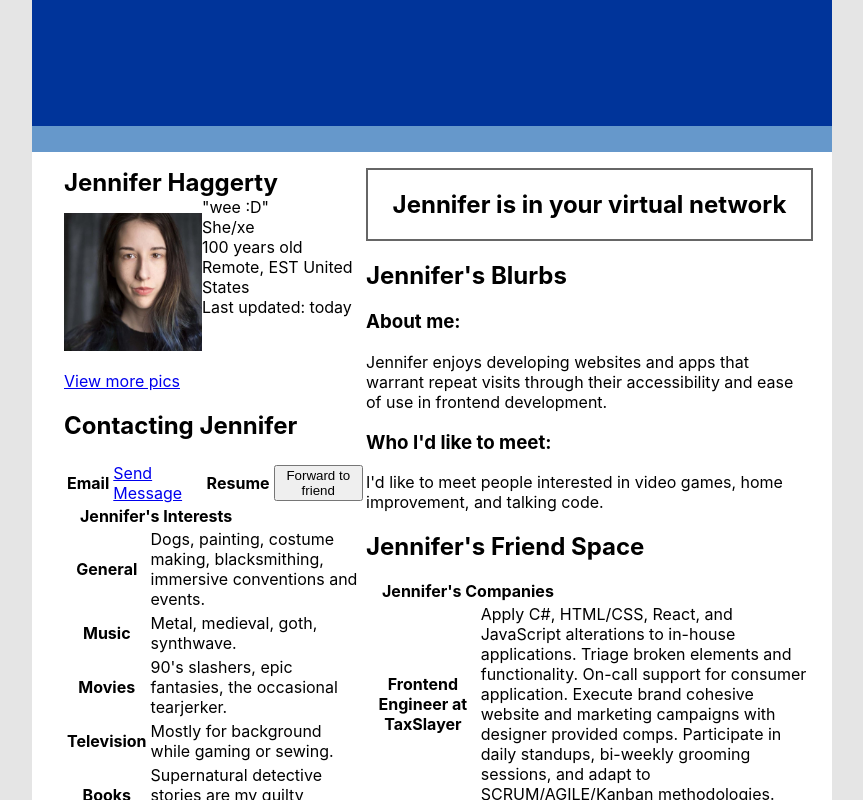
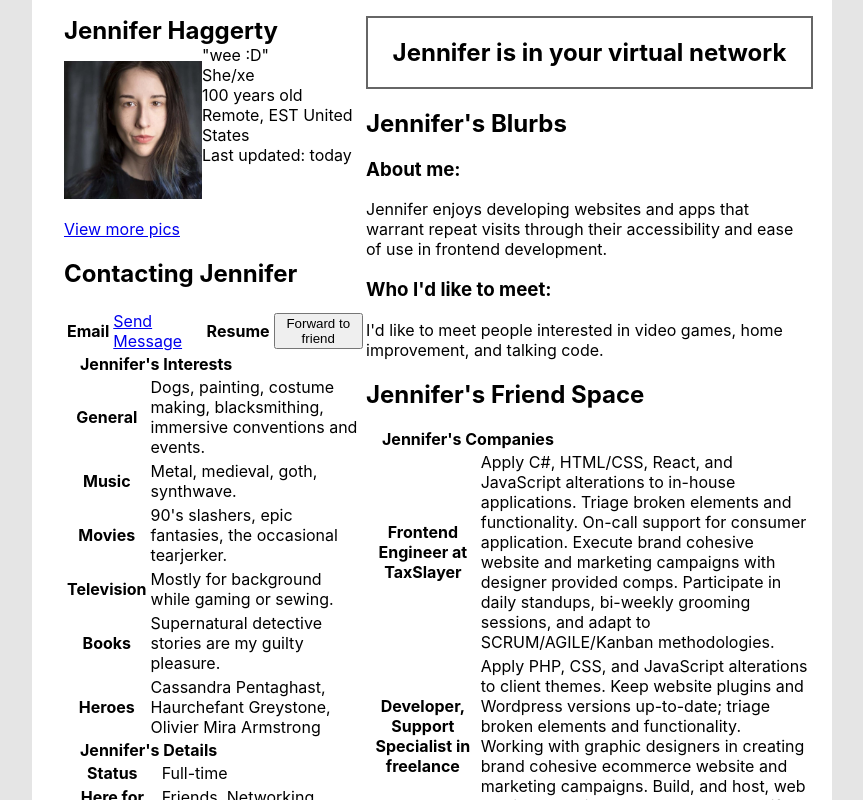
Before and after one commit to JennHaggerty/another-react-app, a React (Create React App) app: page / in a window 1280 px wide. Shown: the top 800 px of the page, without its empty margins (208-1071 px from the left). Built offline with nearby package versions, Linux system fonts and the light colour scheme.

Commit message:
Refactor to cleanup

```diff
--- a/src/App.module.scss
+++ b/src/App.module.scss
@@ -1,20 +1,11 @@
+
+
+@media (min-width: 768px) {
   .app {
     flex-direction: column;
     width: 800px;
     margin: auto;
     background-color: white;
-}
-
-.banner {
-  color: white;
-  background-color: #00349a;
-  height: 7.906rem;
-}
-
-.navigation {
-  color: white;
-  background-color: #6698cb;
-  height: 1.625rem;
   }
 
   .h1 {
@@ -50,7 +41,4 @@ main {
     justify-content: space-between;
   }
   /* END layout */
-
-.orange {
-  color: #FF6600;
 }
```
Lines whose indentation alone changed are shown as unchanged.
